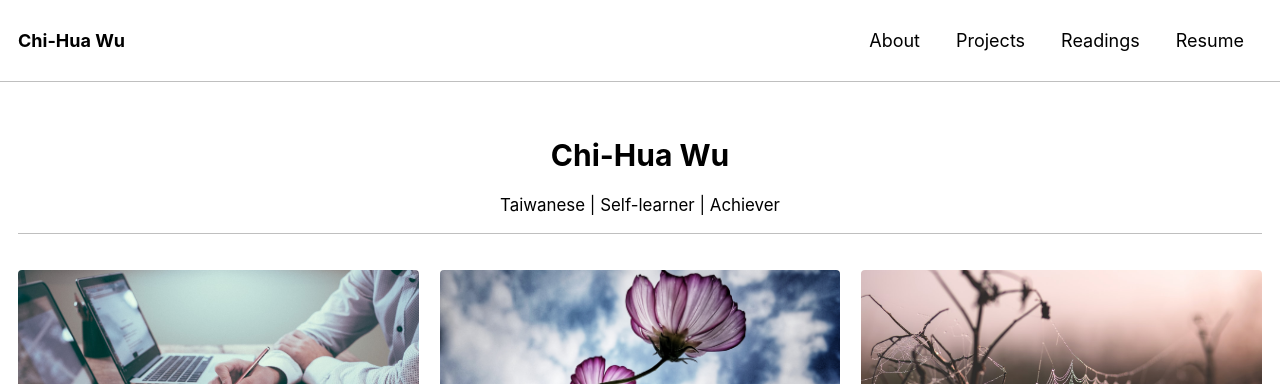
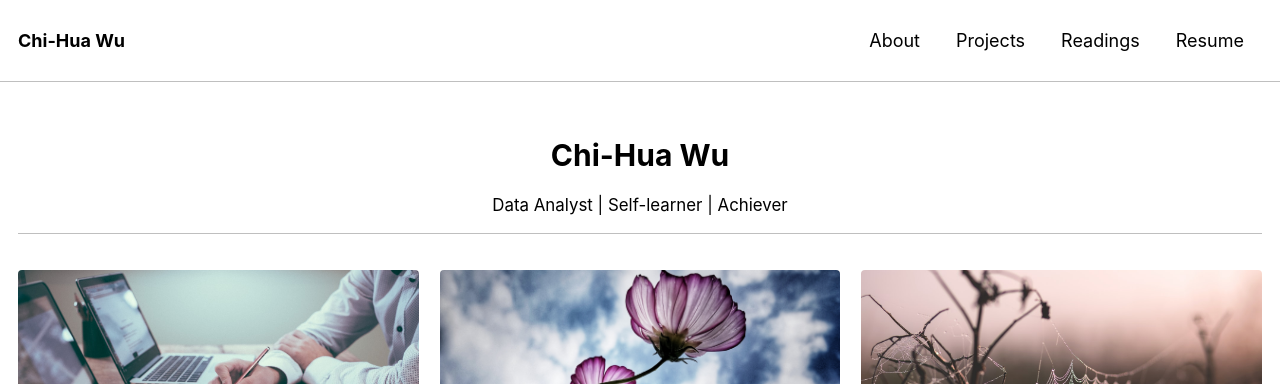
Before and after one commit to chw18019/chw18019.github.io, a Jekyll site: the page built from index.html, in a window 1280 px wide. Shown: the top 384 px of the page. Built offline with Jekyll 4.4.1, drawn with Linux system fonts in a browser that asks for light colours; nearby versions of some CDN libraries; the list of posts is cut into pages by our own code.

Commit message:
Update index.html

```diff
--- a/index.html
+++ b/index.html
@@ -6,7 +6,7 @@ header:
 
 
 intro:
-  - excerpt: '<p style="margin: 15px 15px 15px 15px ;font-size:30px; font-weight:bold">Chi-Hua Wu</p> <p style="margin: 15px 15px 15px 15px">Taiwanese | Self-learner | Achiever</p>'
+  - excerpt: '<p style="margin: 15px 15px 15px 15px ;font-size:30px; font-weight:bold">Chi-Hua Wu</p> <p style="margin: 15px 15px 15px 15px">Data Analyst | Self-learner | Achiever</p>'
 feature_row:
   - image_path: /assets/200504/scott-graham.jpeg
     alt: "placeholder image 1"
```
